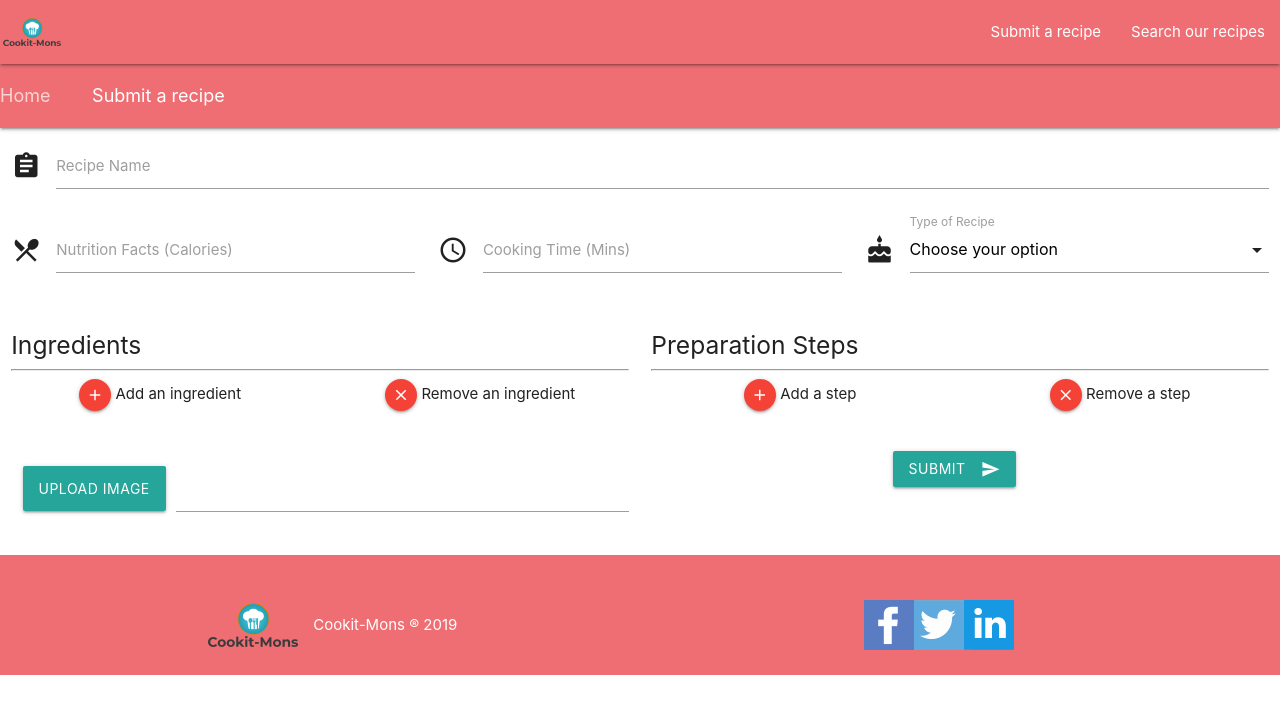
After one commit to WenQingLee/MileStoneProject_OnlineCookBook, a Flask app: page /submit-recipe in a window 1280 px wide. The commit adds this page. Shown: the top 714 px of the page. Run offline with Flask 2, Linux system fonts and the light colour scheme; some libraries are stand-ins or nearby versions.

Commit message:
created a form for submitting recipes

```diff
--- a/app.py
+++ b/app.py
@@ -1,4 +1,4 @@
-from flask import Flask, render_template
+from flask import Flask, render_template, request
 import os
 import pymongo
 from bson.objectid import ObjectId
@@ -11,6 +11,7 @@ conn = pymongo.MongoClient(os.getenv("MONGO_URI"))
 # Define the Database used for easy reference and future updates
 RECIPE_DATABASE = 'online_cookbook'
 
+# Route to homepage
 @app.route("/")
 def index():
 
@@ -24,6 +25,7 @@ def index():
 
     return render_template("index.html", recipes=recipes, type_meat=type_meat, type_vegetable=type_vegetable, type_dessert=type_dessert)
 
+# Route to recipes list
 @app.route("/recipe-list")
 def recipe_list():
 
@@ -35,6 +37,7 @@ def recipe_list():
 
     return render_template("recipes-list.html", type_meat=type_meat, type_vegetable=type_vegetable, type_dessert=type_dessert)
 
+# Route to recipe details
 @app.route("/recipe-details/<recipe_id>")
 def recipe_details(recipe_id):
 
@@ -72,6 +75,34 @@ def recipe_details(recipe_id):
 
     return render_template("recipe-detail.html", recipe_detail=recipe_detail, show_ingredients=show_ingredients, show_prep_steps=show_prep_steps)
 
+# Route to form to submit a recipe
+@app.route("/submit-recipe")
+def submit_recipe():
+    return render_template("submit-recipe.html")
+
+# Route to process the form
+@app.route("/submit-recipe", methods=["POST"])
+def process_submit_recipe():
+
+    name_input = request.form.get("recipe-name")
+    nutrition_facts_input = request.form.get("nutrition-facts")
+    cooking_time_input = request.form.get("cooking-time")
+    type_input = request.form.get("type")
+
+    ingredients_input=request.form.getlist("ingredientInput")
+    prep_input=request.form.getlist("prepInput")
+
+    print(name_input)
+    print(nutrition_facts_input)
+    print(cooking_time_input)
+    print(type_input)
+    print(ingredients_input)
+    print(prep_input)
+
+    return "This is working"
+
+
+
 if __name__ == '__main__':
     app.run(host=os.environ.get('IP'),
             port=int(os.environ.get('PORT')),
--- a/static/js/script.js
+++ b/static/js/script.js
@@ -1 +1,34 @@
-  // alert('test');
+// Global variable to number the ingredients input
+var i = 0;
+// Global variable to number the preparations input
+var j = 0;
+
+$(document).ready(function() {
+  $('select').formSelect();
+});
+
+// To add an input field for ingredients when the add button is clicked
+$("#add-ingredient").on("click", function() {
+  i++;
+  $("#ingredients-input").append('<div class="input-field col s12"> Ingredient ' + i + '<input placeholder="Ingredient" name="ingredientInput" type="text" class="validate"></div>')
+});
+
+// To remove an input field for ingredients when the remove button is clicked
+$("#remove-ingredient").on("click", function() {
+  $("#ingredients-input > div").last().remove()
+  i--;
+});
+
+
+// To add an input field for preparations when the add button is clicked
+$("#add-prep").on("click", function() {
+  j++;
+  $("#preparations-input").append('<div class="input-field col s12"> Step ' + j + '<input placeholder="Preparation Step" name="prepInput" type="text" class="validate"></div>')
+});
+
+
+// To remove an input field for preparationss when the remove button is clicked
+$("#remove-prep").on("click", function() {
+  $("#preparations-input > div").last().remove()
+  j--;
+});
--- a/templates/base.html
+++ b/templates/base.html
@@ -28,7 +28,7 @@
                 <div class="nav-wrapper">
                     <a href="{{ url_for('index') }}" class="brand-logo"><img src="{{ url_for('static', filename = 'images/logo/logo.png') }}"></a>
                     <ul id="nav-mobile" class="right hide-on-med-and-down">
-                        <li><a href="sass.html">Submit a recipe</a></li>
+                        <li><a href="{{ url_for('submit_recipe') }}">Submit a recipe</a></li>
                         <li><a href="{{ url_for('recipe_list') }}">Search our recipes</a></li>
                     </ul>
                 </div>
--- a/templates/index.html
+++ b/templates/index.html
@@ -24,7 +24,7 @@
                 <p>With the aid of chefs and home cooks everywhere, we seek your help to combat our mutual nemesis, instant ramen.</p>
             </div>
             <div class="card-action">
-                <a href="#">Submit a recipe!</a>
+                <a href="{{ url_for('submit_recipe') }}">Submit a recipe!</a>
             </div>
         </div>
     </div>
--- /dev/null
+++ b/templates/submit-recipe.html
@@ -0,0 +1,102 @@
+{% extends "base.html" %}
+
+<!--Page Title-->
+{% block title %}Submit a recipe{% endblock %}
+
+<!--Breadcrumb Navigation-->
+{% block header %}
+
+<nav>
+    <div class="nav-wrapper">
+        <div class="col s12">
+            <a href="{{ url_for('index') }}" class="breadcrumb">Home</a>
+            <a href="#!" class="breadcrumb">Submit a recipe</a>
+        </div>
+    </div>
+</nav>
+
+{% endblock %} {% block content %}
+
+<div class="row">
+    <form class="col s12" method="POST">
+        <!--Text inputs-->
+        <div class="row">
+            <div class="input-field col s12">
+                <i class="material-icons prefix">assignment</i>
+                <input id="icon_prefix" type="text" name="recipe-name" class="validate">
+                <label for="icon_prefix">Recipe Name</label>
+            </div>
+            <div class="input-field col s12 l4">
+                <i class="material-icons prefix">local_dining</i>
+                <input id="icon_telephone" type="number" class="validate" name="nutrition-facts">
+                <label for="icon_telephone">Nutrition Facts (Calories)</label>
+            </div>
+            <div class="input-field col s12 l4">
+                <i class="material-icons prefix">access_time</i>
+                <input id="icon_telephone" type="number" name="cooking-time" class="validate">
+                <label for="icon_telephone">Cooking Time (Mins)</label>
+            </div>
+            <!--Radio Button for type of recipe-->
+            <div class="input-field col s12 l4">
+                <i class="material-icons prefix">cake</i>
+                <select>
+                  <option value="" disabled selected>Choose your option</option>
+                  <option value="1">Meat</option>
+                  <option value="2">Vegetable</option>
+                  <option value="3">Dessert</option>
+                </select>
+                <label>Type of Recipe</label>
+            </div>
+        </div>
+
+
+        <div class="row">
+
+            <div class="col s12 l6">
+                <div id="ingredients-input">
+                    <h5>Ingredients</h5>
+                    <hr />
+                </div>
+                <div class="row center-align">
+                    <div class="col s6"><a class="btn-floating btn-small waves-effect waves-light red" id="add-ingredient"><i class="material-icons">add</i></a> Add an ingredient</div>
+                    <div class="col s6"><a class="btn-floating btn-small waves-effect waves-light red" id="remove-ingredient"><i class="material-icons">clear</i></a> Remove an ingredient</div>
+                </div>
+            </div>
+
+            <div class="col s12 l6">
+                <div id="preparations-input">
+                    <h5>Preparation Steps</h5>
+                    <hr />
+                </div>
+                <div class="row center-align">
+                    <div class="col s6"><a class="btn-floating btn-small waves-effect waves-light red" id="add-prep"><i class="material-icons">add</i></a> Add a step</div>
+                    <div class="col s6"><a class="btn-floating btn-small waves-effect waves-light red" id="remove-prep"><i class="material-icons">clear</i></a> Remove a step</div>
+                </div>
+            </div>
+
+        </div>
+
+
+        <!--File upload-->
+        <div class="file-field input-field col l6">
+            <div class="btn">
+                <span>Upload image</span>
+                <input type="file">
+            </div>
+            <div class="file-path-wrapper">
+                <input class="file-path validate" type="text">
+            </div>
+        </div>
+
+
+        <!--Submit Button-->
+        <div class="col l6 center-align">
+        <button class="btn waves-effect waves-light" type="submit" name="action">Submit
+    <i class="material-icons right">send</i>
+  </button>
+  </div>
+
+    </form>
+</div>
+
+{% endblock %}
```
